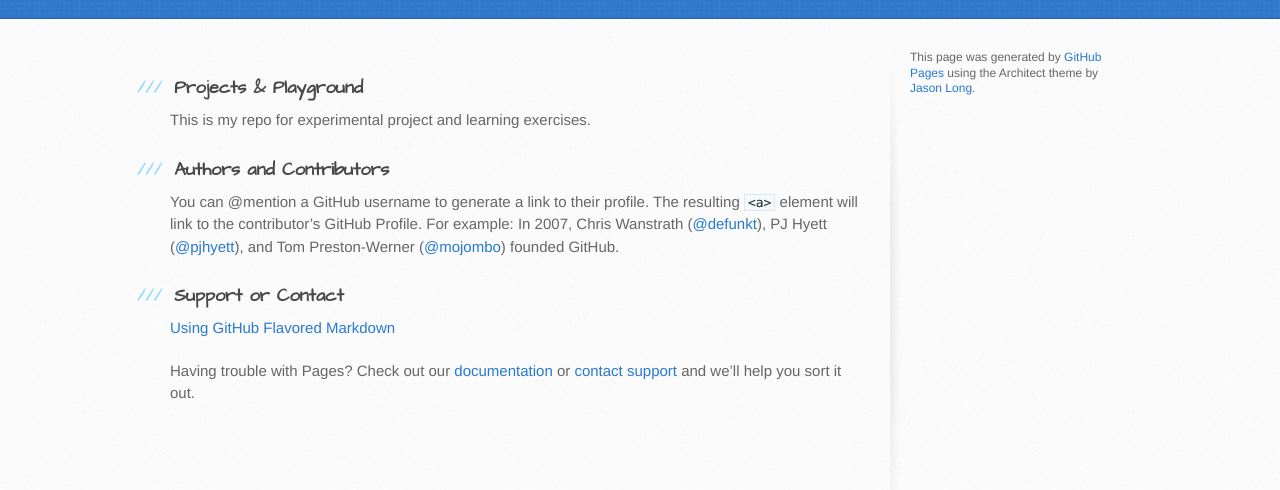
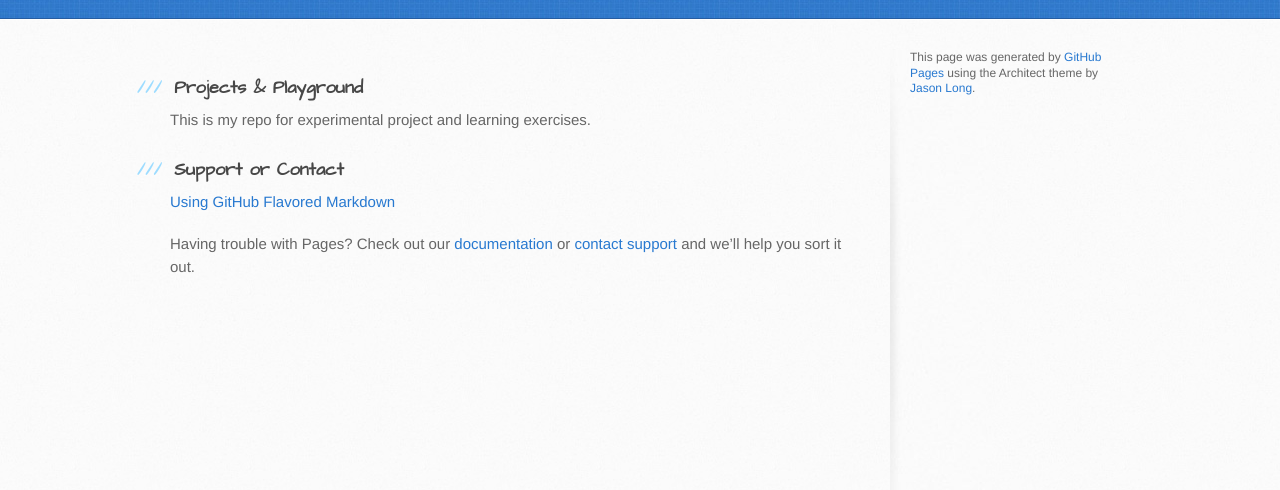
Before and after one commit to chudzikr/chudzikr.github.io, a plain HTML site: page index.html in a window 1280 px wide. Shown: the part 182-672 px from the top of the page. Drawn offline with Linux system fonts and the light colour scheme.

Commit message:
Text edits

```diff
--- a/index.html
+++ b/index.html
@@ -33,12 +33,6 @@
 
 <p>This is my repo for experimental project and learning exercises.</p>
 
-
-<h3>
-<a id="authors-and-contributors" class="anchor" href="#authors-and-contributors" aria-hidden="true"><span aria-hidden="true" class="octicon octicon-link"></span></a>Authors and Contributors</h3>
-
-<p>You can @mention a GitHub username to generate a link to their profile. The resulting <code>&lt;a&gt;</code> element will link to the contributor’s GitHub Profile. For example: In 2007, Chris Wanstrath (<a href="https://github.com/defunkt" class="user-mention">@defunkt</a>), PJ Hyett (<a href="https://github.com/pjhyett" class="user-mention">@pjhyett</a>), and Tom Preston-Werner (<a href="https://github.com/mojombo" class="user-mention">@mojombo</a>) founded GitHub.</p>
-
 <h3>
 <a id="support-or-contact" class="anchor" href="#support-or-contact" aria-hidden="true"><span aria-hidden="true" class="octicon octicon-link"></span></a>Support or Contact</h3>
 <p><a href="https://guides.github.com/features/mastering-markdown/">Using GitHub Flavored Markdown</a></p>
```
